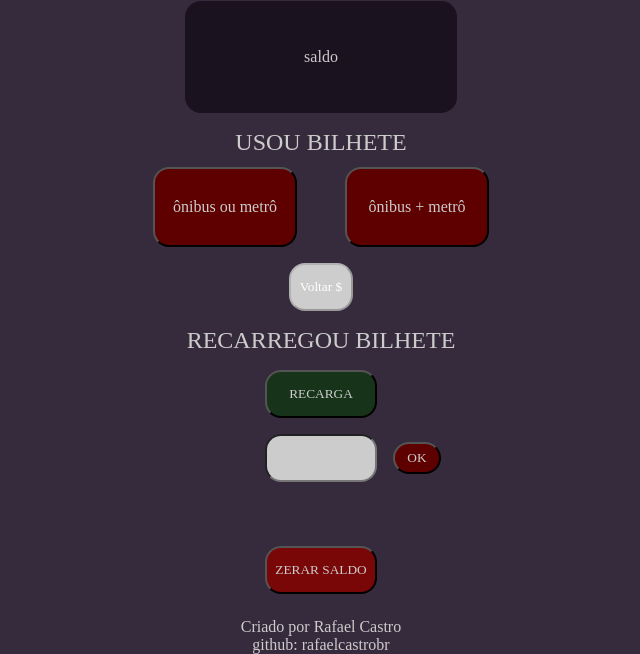
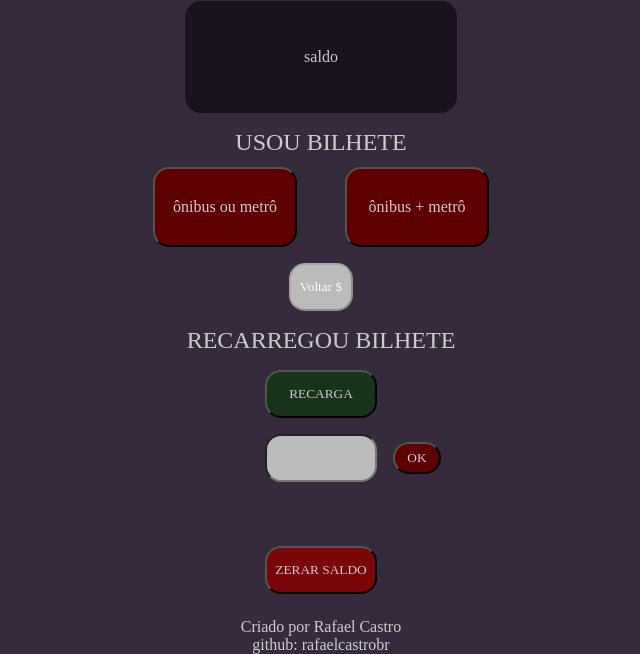
Before and after one commit to rafaelcastrobr/Saldo-Onibus, a plain HTML site: page index.html in a window 1280 px wide. Shown: the part 185-839 px from the top of the page, without its empty margins (319-959 px from the left). Drawn offline with Linux system fonts and the light colour scheme; a web font is replaced by a local one.

Commit message:
style css up

```diff
--- a/assets/css/style.css
+++ b/assets/css/style.css
@@ -109,7 +109,7 @@ footer {
   border-radius: 1rem;
 }
 .c-usar__botao__tres:disabled {
-  background-color: #cdcdcd;
+  background-color: #bbb;
   color: #fff;
 }
 
@@ -146,7 +146,7 @@ footer {
   margin-left: 4rem;
   width: 7rem;
   height: 3rem;
-  background-color: #ccc;
+  background-color: #bbb;
   color: #000;
   border-radius: 1rem;
   font-size: 1.5rem;
```
